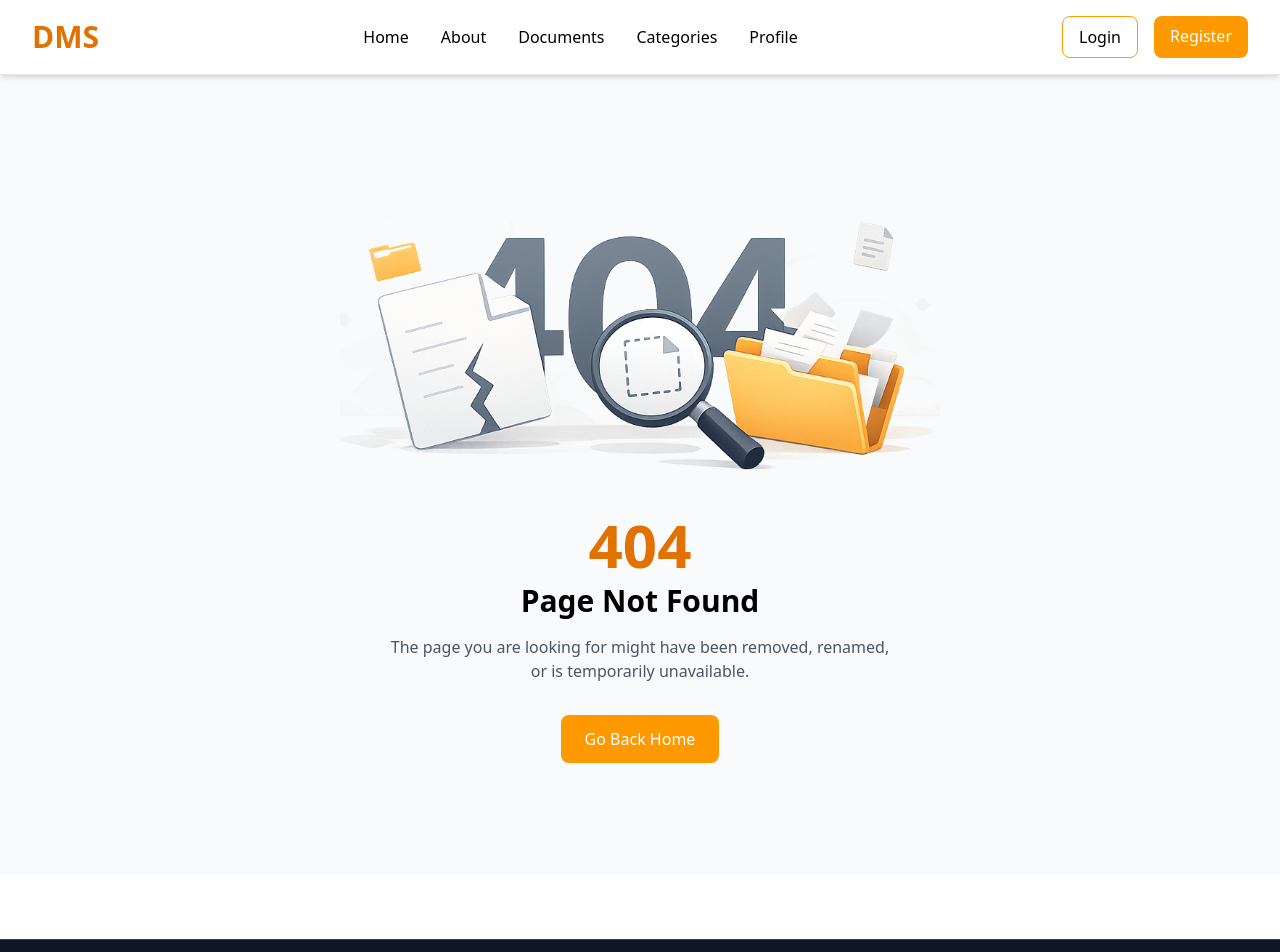
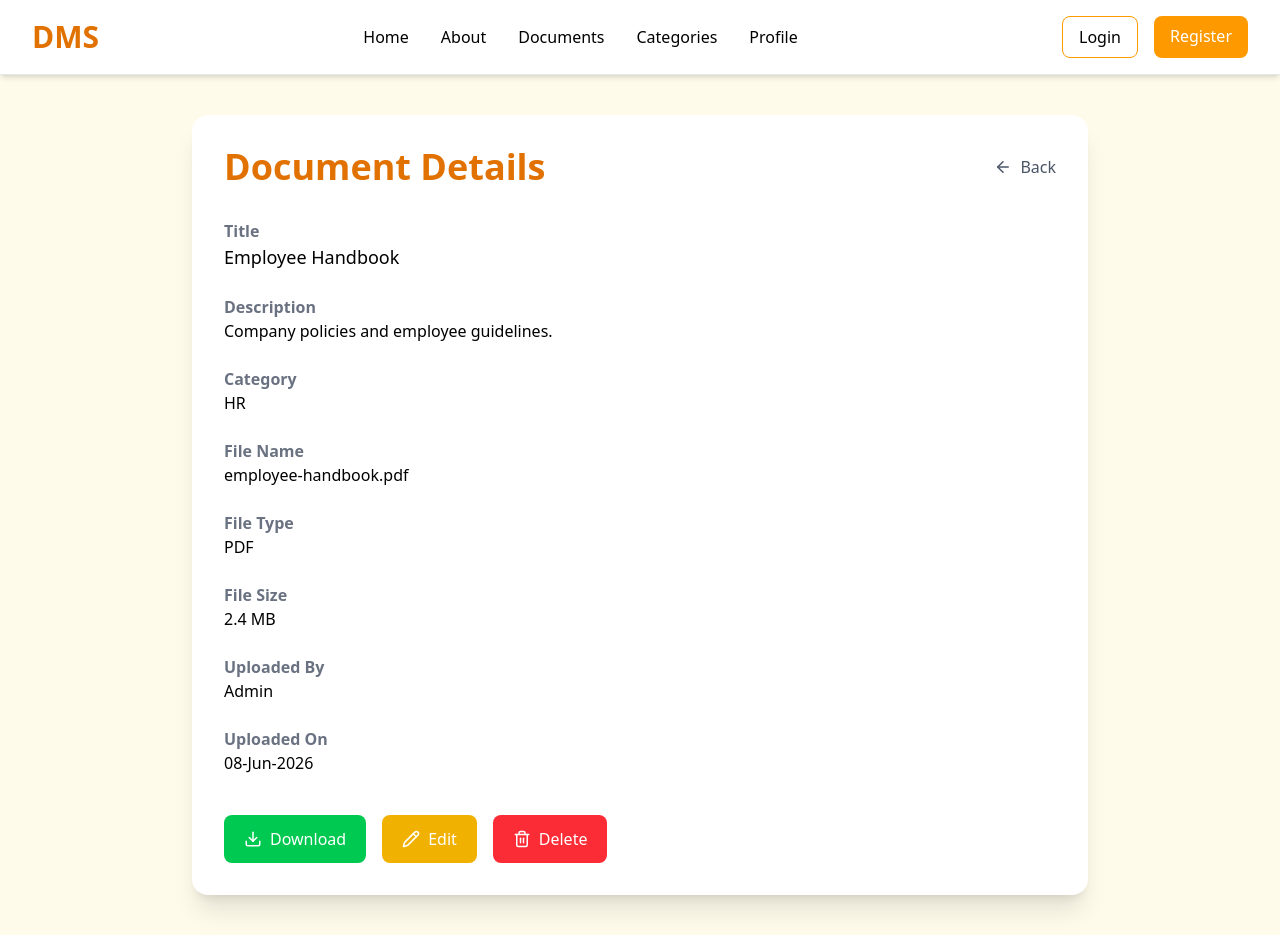
Before and after one commit to Lakshit-Poojari/Document-Management-System, a Next.js app: page /document/1 in a window 1280 px wide. Before the commit this address had no page. Shown: the top 952 px of the page. Built offline with nearby package versions, Linux system fonts and the light colour scheme.

Commit message:
create view file detail

```diff
--- /dev/null
+++ b/app/(dashboard)/document/[id]/page.tsx
@@ -0,0 +1,138 @@
+import Link from "next/link";
+import {
+  Download,
+  Pencil,
+  Trash2,
+  ArrowLeft,
+} from "lucide-react";
+
+export default function DocumentDetails() {
+  return (
+    <div className="min-h-screen bg-amber-50 py-10 px-6">
+
+      <div className="max-w-4xl mx-auto bg-white rounded-2xl shadow-xl p-8">
+
+        <div className="flex justify-between items-center mb-8">
+
+          <h1 className="text-4xl font-bold text-amber-600">
+            Document Details
+          </h1>
+
+          <Link
+            href={"/document"}
+            className="flex items-center gap-2 text-gray-600 hover:text-amber-600"
+          >
+            <ArrowLeft size={18} />
+            Back
+          </Link>
+
+        </div>
+
+        <div className="space-y-6">
+
+          <div>
+            <h2 className="font-semibold text-gray-500">
+              Title
+            </h2>
+
+            <p className="text-lg">
+              Employee Handbook
+            </p>
+          </div>
+
+          <div>
+            <h2 className="font-semibold text-gray-500">
+              Description
+            </h2>
+
+            <p>
+              Company policies and employee guidelines.
+            </p>
+          </div>
+
+          <div>
+            <h2 className="font-semibold text-gray-500">
+              Category
+            </h2>
+
+            <p>
+              HR
+            </p>
+          </div>
+
+          <div>
+            <h2 className="font-semibold text-gray-500">
+              File Name
+            </h2>
+
+            <p>
+              employee-handbook.pdf
+            </p>
+          </div>
+
+          <div>
+            <h2 className="font-semibold text-gray-500">
+              File Type
+            </h2>
+
+            <p>
+              PDF
+            </p>
+          </div>
+
+          <div>
+            <h2 className="font-semibold text-gray-500">
+              File Size
+            </h2>
+
+            <p>
+              2.4 MB
+            </p>
+          </div>
+
+          <div>
+            <h2 className="font-semibold text-gray-500">
+              Uploaded By
+            </h2>
+
+            <p>
+              Admin
+            </p>
+          </div>
+
+          <div>
+            <h2 className="font-semibold text-gray-500">
+              Uploaded On
+            </h2>
+
+            <p>
+              08-Jun-2026
+            </p>
+          </div>
+
+        </div>
+
+        <div className="flex gap-4 mt-10">
+
+          <button className="flex items-center gap-2 px-5 py-3 bg-green-500 text-white rounded-lg hover:bg-green-600">
+            <Download size={18} />
+            Download
+          </button>
+
+          <button className="flex items-center gap-2 px-5 py-3 bg-yellow-500 text-white rounded-lg hover:bg-yellow-600">
+            <Pencil size={18} />
+            Edit
+          </button>
+
+          <button className="flex items-center gap-2 px-5 py-3 bg-red-500 text-white rounded-lg hover:bg-red-600">
+            <Trash2 size={18} />
+            Delete
+          </button>
+
+        </div>
+
+      </div>
+
+    </div>
+  );
+}
--- a/app/(dashboard)/document/page.tsx
+++ b/app/(dashboard)/document/page.tsx
@@ -3,6 +3,7 @@ import {
   Pencil,
   Download,
   Trash2,
+  FolderOpen,
 } from "lucide-react";
 import Link from "next/link";
 
@@ -58,21 +59,69 @@ export default function Document() {
                             <td className="px-4 py-3 border border-gray-300">
                                 <div className="flex gap-4">
 
-                                    <button className="text-blue-500 hover:text-blue-700">
+                                    <div className="relative group">
+                                        <Link href={"/document/1"}>
+                                            <button className="p-2 rounded-lg text-blue-500 hover:bg-blue-100 hover:text-blue-700 transition">
                                                 <Eye size={18} />
                                             </button>
+                                        </Link>
 
-                                    <button className="text-yellow-500 hover:text-yellow-700">
+                                        <span className="absolute -top-10 left-1/2 -translate-x-1/2 whitespace-nowrap
+                                        bg-blue-600 text-white text-xs px-3 py-1 rounded-md
+                                        opacity-0 group-hover:opacity-100 transition duration-200 pointer-events-none">
+                                        View Details
+                                        </span>
+                                    </div>
+
+                                    <div className="relative group">
+                                        <button className="p-2 rounded-lg text-purple-500 hover:bg-purple-100 hover:text-purple-700 transition">
+                                            <FolderOpen size={18} />
+                                        </button>
+
+                                        <span className="absolute -top-10 left-1/2 -translate-x-1/2 whitespace-nowrap
+                                        bg-purple-600 text-white text-xs px-3 py-1 rounded-md
+                                        opacity-0 group-hover:opacity-100 transition duration-200 pointer-events-none">
+                                        Open Document
+                                        </span>
+                                    </div>
+
+                                    <div className="relative group">
+
+                                        <button className="p-2 rounded-lg text-amber-500 hover:bg-amber-100 hover:text-amber-700 transition">
                                             <Pencil size={18} />
                                         </button>
 
-                                    <button className="text-green-500 hover:text-green-700">
+
+                                        <span className="absolute -top-10 left-1/2 -translate-x-1/2 whitespace-nowrap
+                                        bg-amber-500 text-white text-xs px-3 py-1 rounded-md
+                                        opacity-0 group-hover:opacity-100 transition duration-200 pointer-events-none">
+                                        Edit
+                                        </span>
+                                    </div>
+
+                                    <div className="relative group">
+                                        <button className="p-2 rounded-lg text-green-500 hover:bg-green-100 hover:text-green-700 transition">
                                             <Download size={18} />
                                         </button>
 
-                                    <button className="text-red-500 hover:text-red-700">
+                                        <span className="absolute -top-10 left-1/2 -translate-x-1/2 whitespace-nowrap
+                                        bg-green-600 text-white text-xs px-3 py-1 rounded-md
+                                        opacity-0 group-hover:opacity-100 transition duration-200 pointer-events-none">
+                                        Download
+                                        </span>
+                                    </div>
+
+                                    <div className="relative group">
+                                        <button className="p-2 rounded-lg text-red-500 hover:bg-red-100 hover:text-red-700 transition">
                                             <Trash2 size={18} />
                                         </button>
+
+                                        <span className="absolute -top-10 left-1/2 -translate-x-1/2 whitespace-nowrap
+                                        bg-red-600 text-white text-xs px-3 py-1 rounded-md
+                                        opacity-0 group-hover:opacity-100 transition duration-200 pointer-events-none">
+                                        Delete
+                                        </span>
+                                    </div>
 
                                 </div>
                             </td>
```
Also changed, not shown: app/(dashboard)/document/[id]/edit/page.tsx (added). Lines whose indentation alone changed are shown as unchanged.
